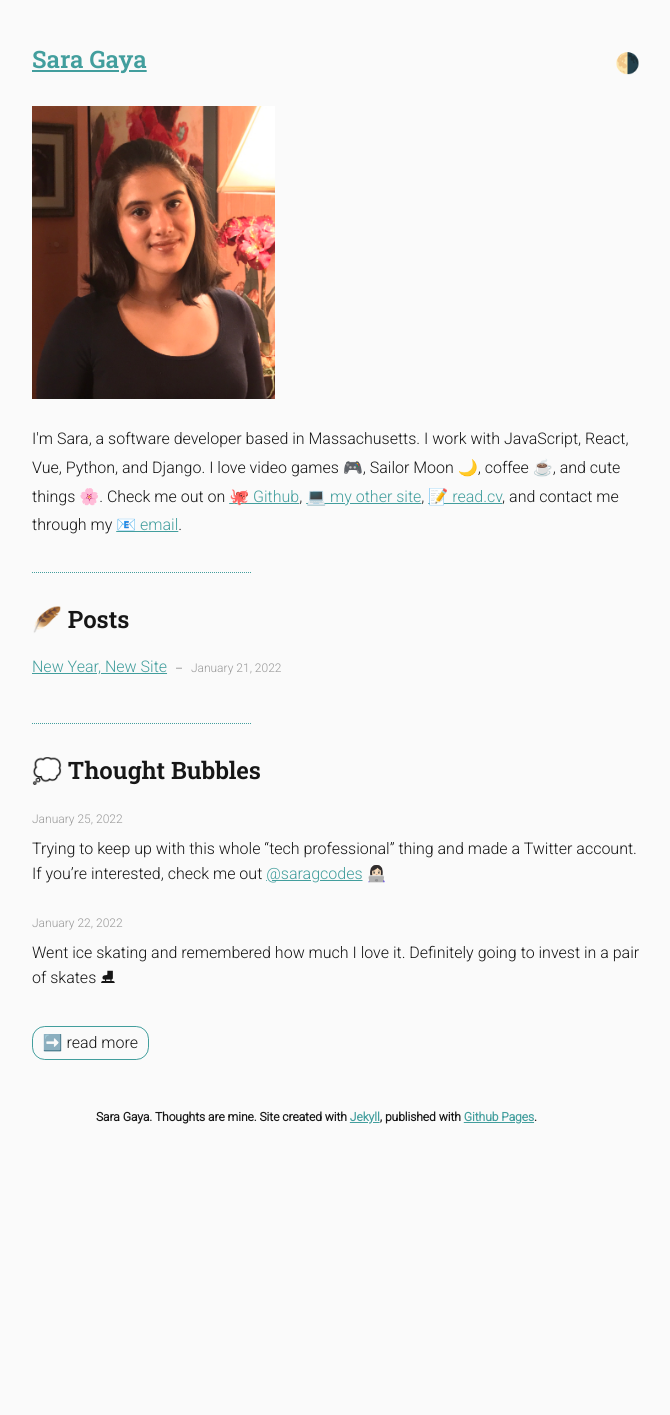
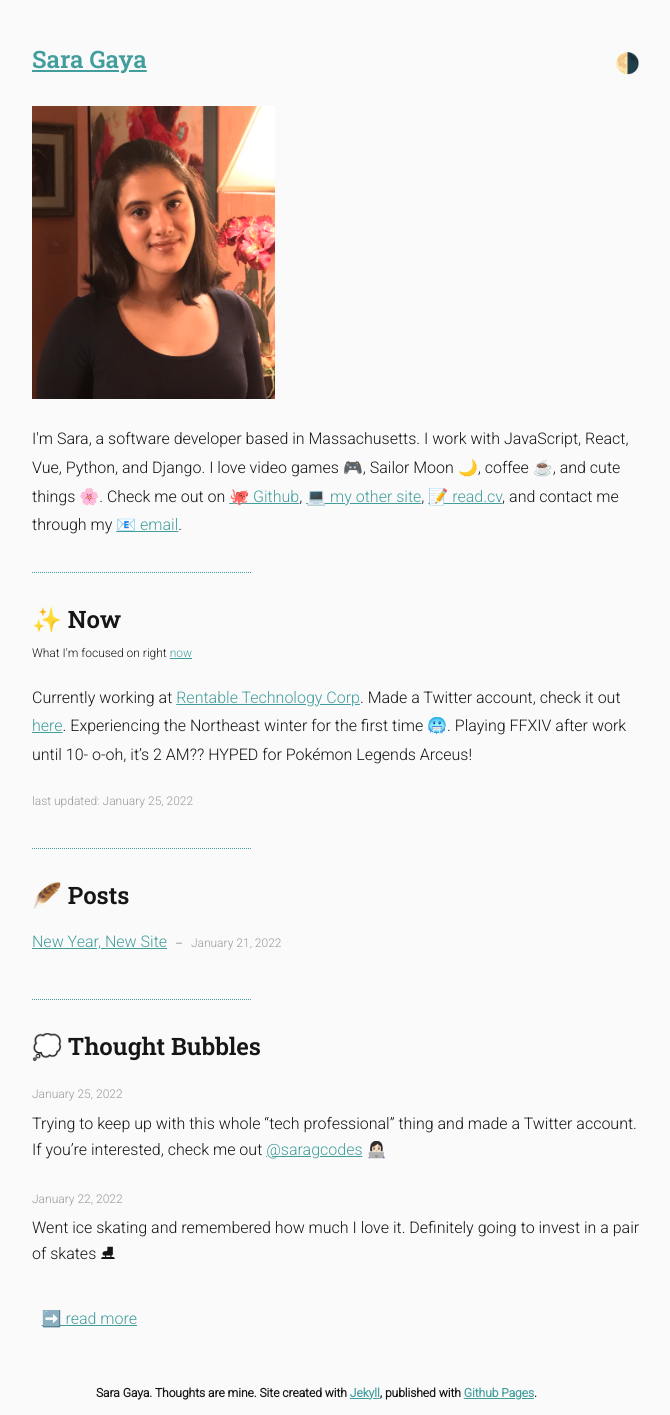
Before and after one commit to sgaya16/blog, a Jekyll site: the page built from index.html, in a window 1280 px wide. Shown: the whole page, without its empty margins (304-974 px from the left). Built offline with Jekyll 4.4.1, drawn with Linux system fonts in a browser that asks for light colours; before the commit the page ends 1140 px from its top, so only the background shows below that.

Commit message:
added now section

```diff
--- /dev/null
+++ b/_data/now.yml
@@ -0,0 +1,2 @@
+- date: 2022-01-25
+  content: Currently working at [Rentable Technology Corp](https://www.rentable.com/). Made a Twitter account, check it out [here](https://twitter.com/saragcodes). Experiencing the Northeast winter for the first time 🥶. Playing FFXIV after work until 10- o-oh, it's 2 AM?? HYPED for Pokémon Legends Arceus!
--- a/_sass/main.scss
+++ b/_sass/main.scss
@@ -80,6 +80,7 @@ hr {
 
 time {
   font-size: $xs;
+  color: $gray;
 }
 
 a {
@@ -89,10 +90,6 @@ a {
 body.dark-mode {
   background: $dark_mode;
   color: $white;
-
-  .link-thoughts {
-    color: $white;
-  }
 }
 
 .mode-switch {
@@ -102,17 +99,22 @@ body.dark-mode {
 }
 
 .mode-switch,
-.link-plain,
-.link-thoughts {
+.link-plain {
   text-decoration: none;
+}
+
+.now-header {
+  margin-bottom: 0.2em;
+}
+
+.now-description {
+  margin-top: 0.2em;
+  font-size: $xs;
 }
 
 .link-thoughts {
   font-size: $regular;
-  border: 1px solid $mint_blue;
-  border-radius: 0.8em;
   padding: 0.4em 0.6em;
-  color: $black;
 }
 
 .posts,
@@ -123,15 +125,12 @@ body.dark-mode {
     margin-top: 0.2em;
     margin-bottom: 0.8em;
   }
-
-  time {
-    color: $gray;
-  }
 }
 
 .post-content {
   h2 {
     font-size: $medium;
+    margin-bottom: 0.2em;
   }
 
   ul {
--- a/index.html
+++ b/index.html
@@ -15,6 +15,18 @@ layout: default
     <a href="https://read.cv/sarag" target="_blank">📝 read.cv</a>, and contact
     me through my <a href="mailto:saracgaya@gmail.com">📧 email</a>.
   </p>
+
+  <hr />
+
+  <h2 class="now-header">✨ Now</h2>
+  <p class="now-description">
+    What I'm focused on right
+    <a href="https://nownownow.com/about" target="_blank">now</a>
+  </p>
+  {% for now in site.data.now %}
+  <p>{{ now.content | markdownify }}</p>
+  <time>last updated: {{ now.date | date: "%B %d, %Y" }}</time>
+  {% endfor %}
 
   <hr />
 
```
